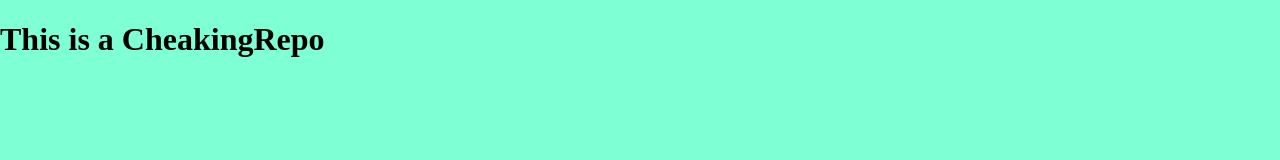
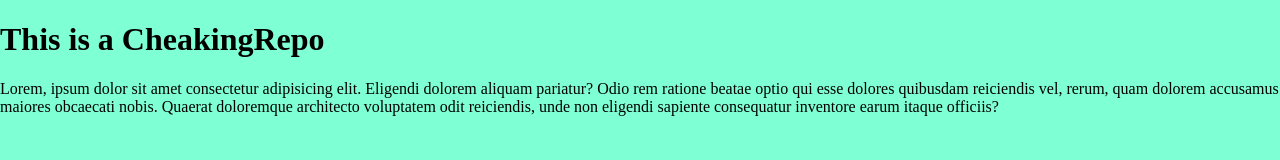
Before and after one commit to Harshita0804/checkingRepo, a plain HTML site: page index.html in a window 1280 px wide. Drawn offline with Linux system fonts and the light colour scheme.

Commit message:
added paragrraph

```diff
--- a/index.html
+++ b/index.html
@@ -8,6 +8,7 @@
 </head>
 <body>
     <h1>This is a CheakingRepo</h1>
+    <p>Lorem, ipsum dolor sit amet consectetur adipisicing elit. Eligendi dolorem aliquam pariatur? Odio rem ratione beatae optio qui esse dolores quibusdam reiciendis vel, rerum, quam dolorem accusamus maiores obcaecati nobis. Quaerat doloremque architecto voluptatem odit reiciendis, unde non eligendi sapiente consequatur inventore earum itaque officiis?</p>
 
 </body>
 </html>
```
